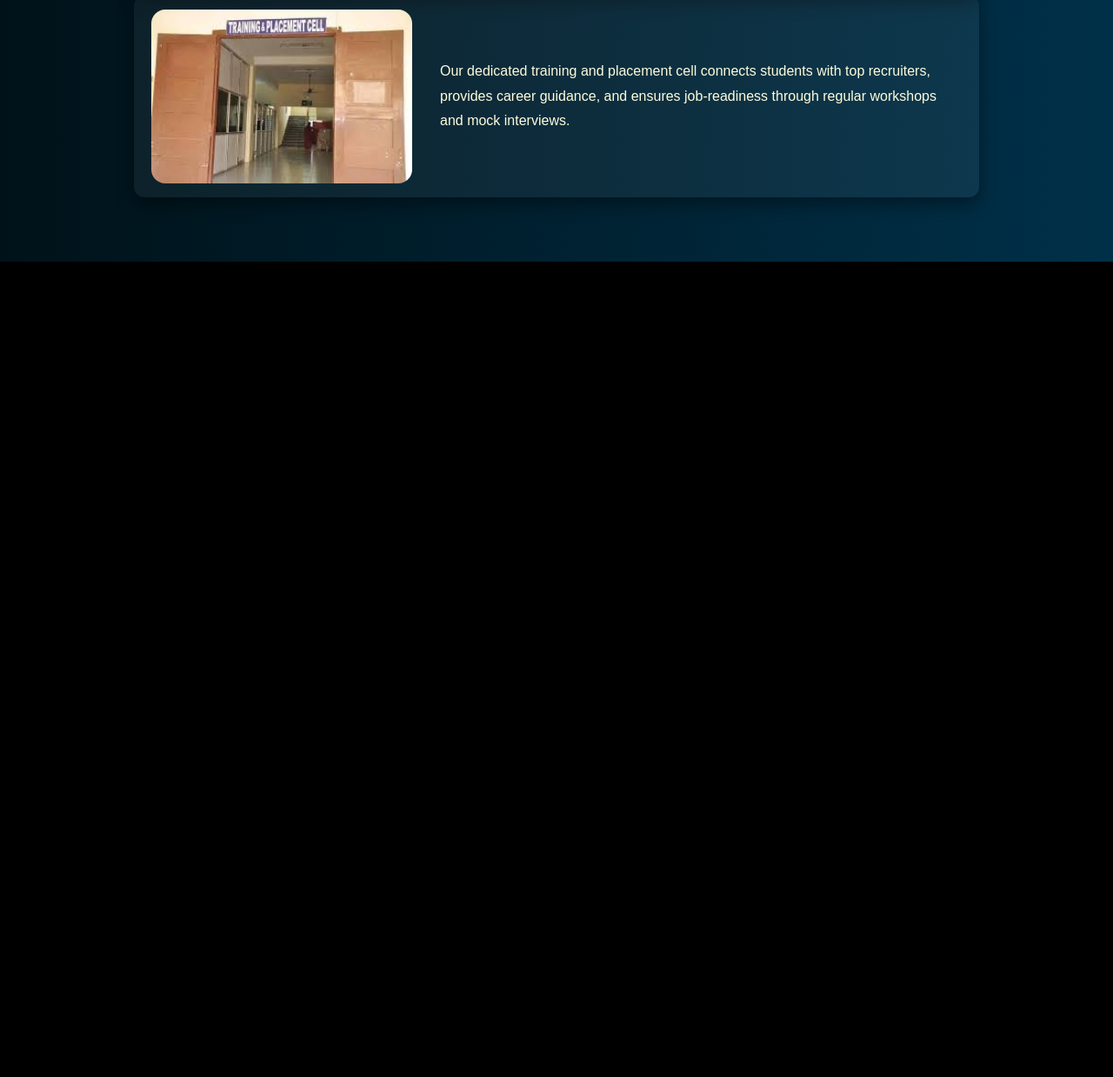
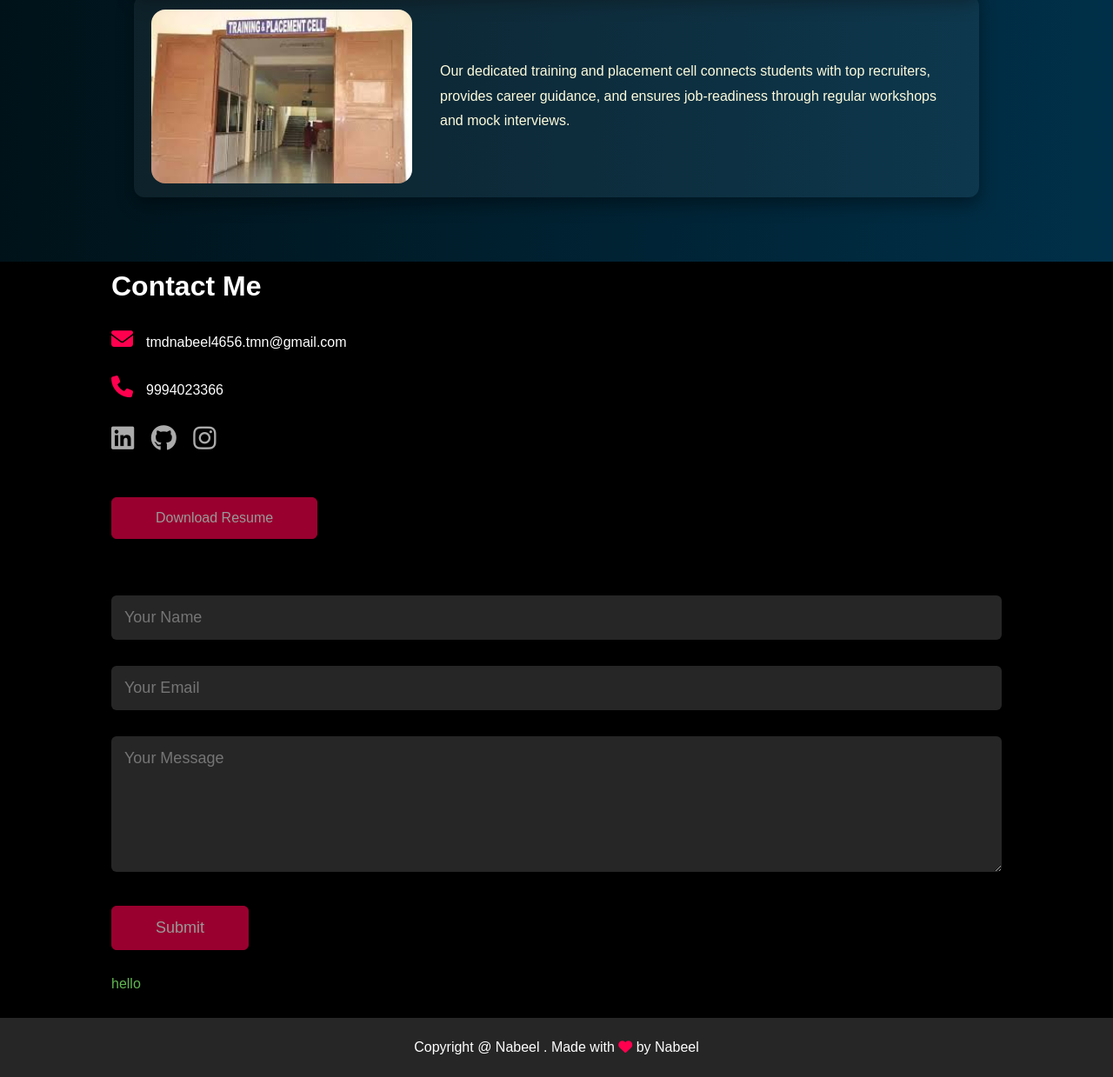
Before and after one commit to MD-NABEEL-T/collegeWebsite, a plain HTML site: page index.html in a window 1280 px wide. Shown: the part 2703-3942 px from the top of the page at 87% size. Before the commit the page ends 3004 px from the top, so only its background shows below. Drawn offline with Linux system fonts and the light colour scheme.

Commit message:
added  contact page

```diff
--- a/app.js
+++ b/app.js
@@ -5,6 +5,31 @@ closemenu = () => {
 
     sidemenu.style.right = "-200px";
 }
+
+var tablinks = document.getElementsByClassName("tab-links");
+var tabcontents = document.getElementsByClassName("tab-contents");
+opentab = (event,tabname) =>{
+    for(tablink of tablinks){
+        tablink.classList.remove("active-link");
+    }
+    for(tabcontent of tabcontents){
+        tabcontent.classList.remove("active-tab");
+    }
+    event.currentTarget.classList.add("active-link");
+    document.getElementById(tabname).classList.add("active-tab");
+}
+var sidemenu = document.getElementById("sidemenu");
+
+const scriptURL = 'https://script.google.com/macros/s/AKfycbwV0kzBdoZU8OpiTB2dvtZTriHvuIYIyK5LIZ9Ox43ZsJi_RTlRc_QKXo_Q2i0IkAFeGQ/exec'
+  const form = document.forms['submit-to-google-sheet']
+
+  form.addEventListener('submit', e => {
+    e.preventDefault()
+    fetch(scriptURL, { method: 'POST', body: new FormData(form)})
+      .then(response => console.log('Success!', response))
+      .catch(error => console.error('Error!', error.message))
+  });
+
 
 let moreProjects = document.querySelector(".moreProjects");
 moreProjects.style.display="none";
--- a/index.html
+++ b/index.html
@@ -173,6 +173,37 @@
             </div>
         </div>
     </div>
+      <!-- CONTACT -->
+       <div id="contact">
+            <div class="container">
+                <div class="row">
+                    <div class="contact-left">
+                        <h1 class="sub-title">Contact Me</h1>
+                        <p><i class="fa-solid fa-envelope"></i>tmdnabeel4656.tmn@gmail.com</p>
+                        <p><i class="fa-solid fa-phone"></i>9994023366</p>
+                        <div class="social-icons">
+                            <a href="https://www.linkedin.com/in/mohammed-nabeel-t-bb442b280/?utm_source=share&utm_campaign=share_via&utm_content=profile&utm_medium=android_app" target="_blank"><i class="fa-brands fa-linkedin"></i></a>
+                            <a href="https://github.com/MD-NABEEL-T" target="_blank"><i class="fa-brands fa-github"></i></a>
+                            <a href="https://instagram.com/nabexl.tmn" target="_blank"><i class="fa-brands fa-instagram"></i></a>
+
+                        </div>
+                        <a href="Nabeel-resume.pdf" download class="btn btn2">Download Resume</a>
+                    </div>
+                    <div class="contact-right">
+                        <form name="submit-to-google-sheet">
+                            <input type="text" name="Name" placeholder="Your Name" required>
+                            <input type="email" name="Email" placeholder="Your Email" required>
+                            <textarea name="Message" rows="6" placeholder="Your Message"></textarea>
+                            <button type="submit" class="btn btn2">Submit</button>
+                        </form>
+                        <span id="msg">hello</span>
+                    </div>
+                </div>
+            </div>
+            <div class="copy-rights">
+                <p>Copyright @ Nabeel . Made with <i class="fa-solid fa-heart"></i> by Nabeel </p>
+            </div>
+       </div>
     <script src="app.js">
 
     </script>
--- a/style.css
+++ b/style.css
@@ -326,3 +326,76 @@ nav ul li a:hover::after{
   transform: translateX(0) rotate(0deg);
   opacity: 1;
 }
+/* CONTACT */
+.contact-left{
+    flex-basis:35%;
+
+}
+.contact-right{
+    flex-basis:60%;
+}
+.contact-left p{
+    margin-top:30px;
+}
+.contact-left p i{
+    color:#ff004f;
+    margin-right:15px;
+    font-size: 25px;
+
+}
+.social-icons{
+    margin-top:30px;
+}
+.social-icons a{
+    text-decoration: none;
+    font-size:30px;
+    margin-right:15px;
+    color:#ababab;
+    display:inline-block;
+    transition:transform 0.5s;
+}
+.social-icons a:hover{
+    color:#ff004f;
+    transform:translateY(-5px);
+}
+.btn.btn2{
+    display:inline-block;
+    background-color: #ff004f;
+
+}
+.contact-right form{
+    width: 100%;
+}
+form input,form textarea{
+    width:100%;
+    border:0;
+    outline:none;
+    background-color: #262626;
+    padding:15px;
+    margin:15px 0;
+    color:#fff;
+    font-size:18px;
+    border-radius: 6px;
+}
+form>.btn.btn2{
+    padding:14px 60;
+    font-size: 18px;
+    margin-top: 20px;
+    cursor:pointer;
+
+}
+.copy-rights{
+    text-align:center;
+    padding: 25px 0;
+    font-weight: 300;
+    margin-top:20px;
+    background-color: #262626;
+}
+.copy-rights i {
+color:#ff004f;
+}
+#msg{
+    color:#61b752;
+    margin-top:-20px;
+    display: block;
+}
```
